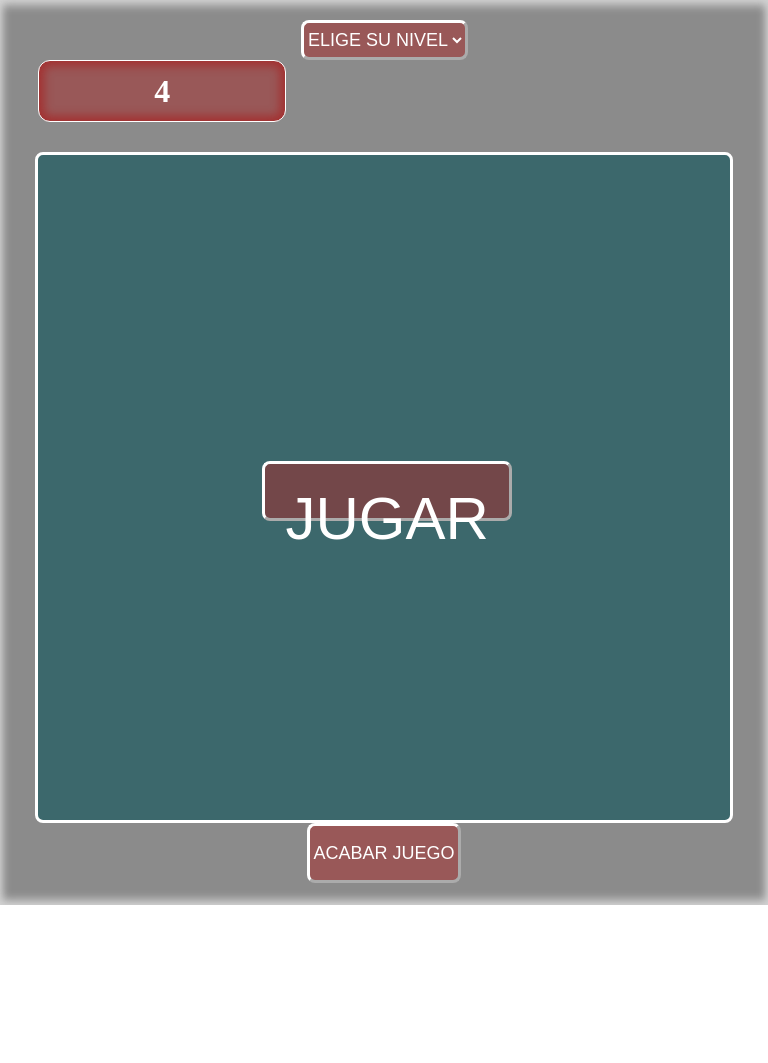
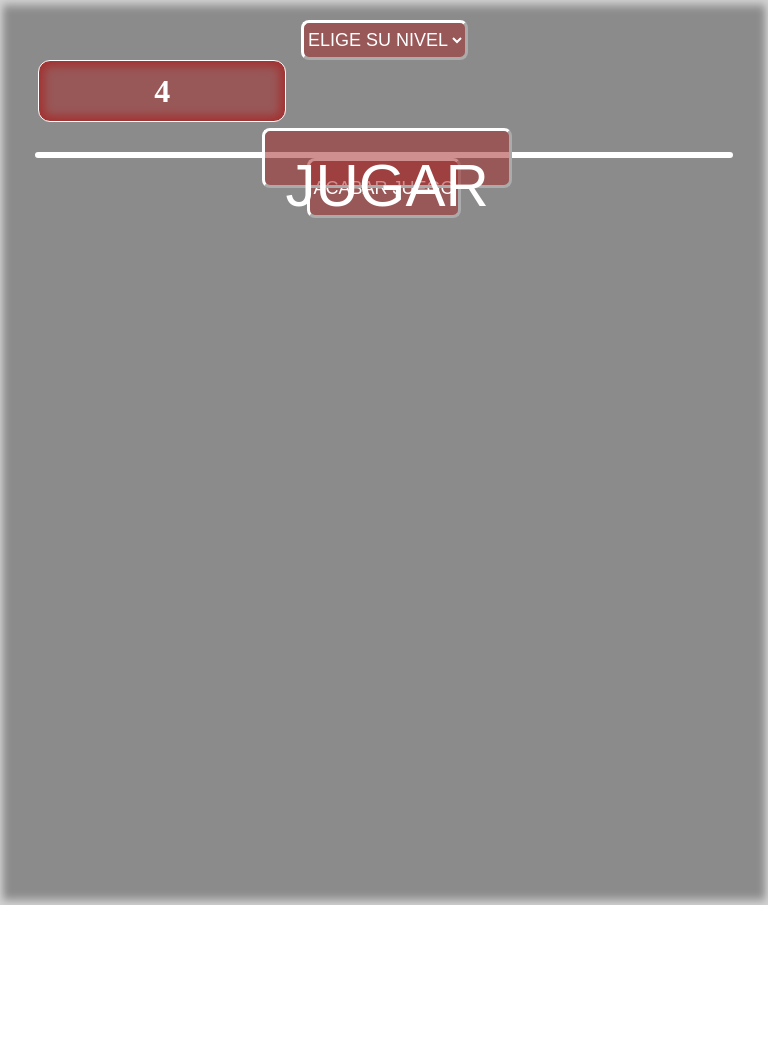
Before and after one commit to MSG8/TrabajoDwecCliente, a PHP site: page / in a window 768 px wide. Shown: the part 120-1183 px from the top of the page. Run offline with PHP 8.4, Linux system fonts and the light colour scheme.

Commit message:
Correcion estilos para movil, alto

```diff
--- a/css/stylesheet.css
+++ b/css/stylesheet.css
@@ -222,7 +222,7 @@ select{
         margin-left: 14%;
         font-size: 2rem;
     }
-    #ventanaJuego{
+    #ventanaJuego, #ganar, #perder{
         height: 399px;
         margin-top: 10px;
         width: 98%;
@@ -280,8 +280,8 @@ select{
         margin-left: 5%;
         font-size: 2rem;
     }
-    #ventanaJuego{
-        height: 665px;
+    #ventanaJuego, #ganar, #perder{
+        height: auto;
         margin-top: 30px;
         width: 90%;
     }
```
